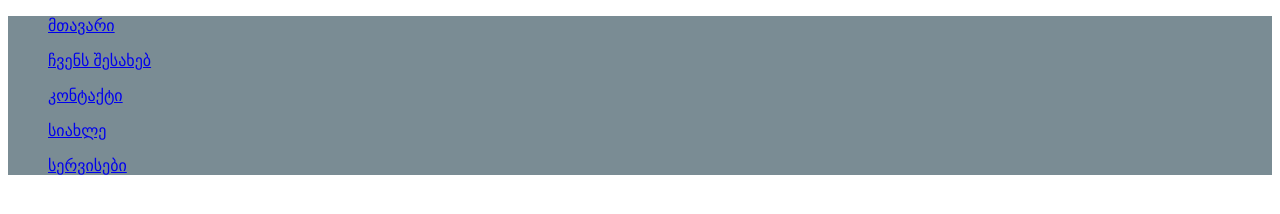
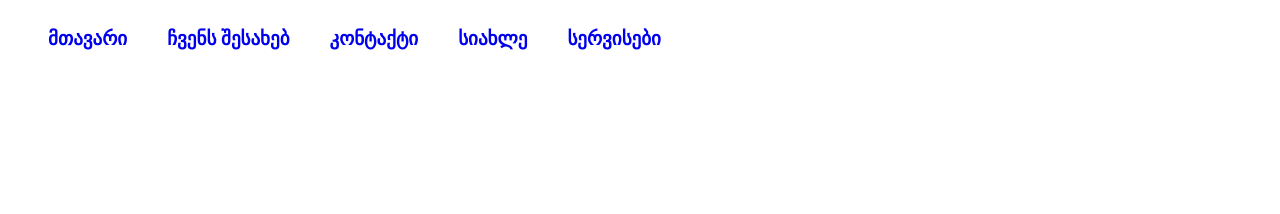
Before and after one commit to GiorgiTotladze/finalProject-Giorgitotladze, a plain HTML site: page index.html in a window 1280 px wide. Drawn offline with Linux system fonts and the light colour scheme.

Commit message:
added header

```diff
--- a/styles/_mixin.scss
+++ b/styles/_mixin.scss
@@ -1,6 +1,8 @@
-@mixin flex-box($justify:center, $dir:row ){
+@mixin flex-box($justify:left, $dir:row ){
     display: flex;
     justify-content: $justify;
     flex-direction: $dir;
+    position: sticky;
+    top: 0;
 
 }
--- a/styles/style.scss
+++ b/styles/style.scss
@@ -3,9 +3,13 @@
 @import  "variables.scss";
 
 header {
-    @include header;
-    background-color: #7A8C94;
+    @include flex-box;
+
     ul {
-
+        font-size: 19px;
+        font-weight: 700;
+        a{
+            text-decoration: none;
+        }
     }
 }
```
Also changed, not shown: index.html (+2 -0 lines), css/style.css, 1 other file.
